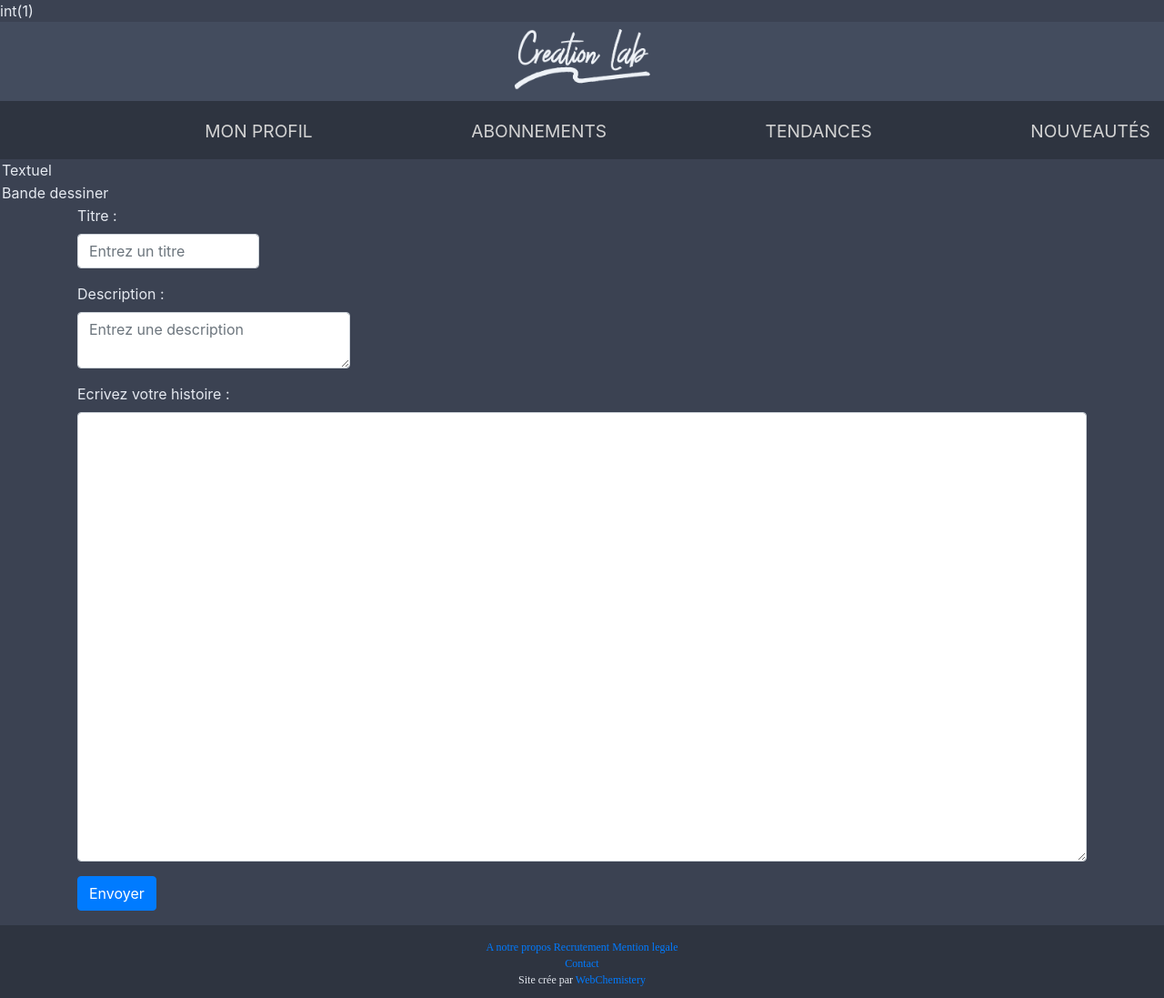
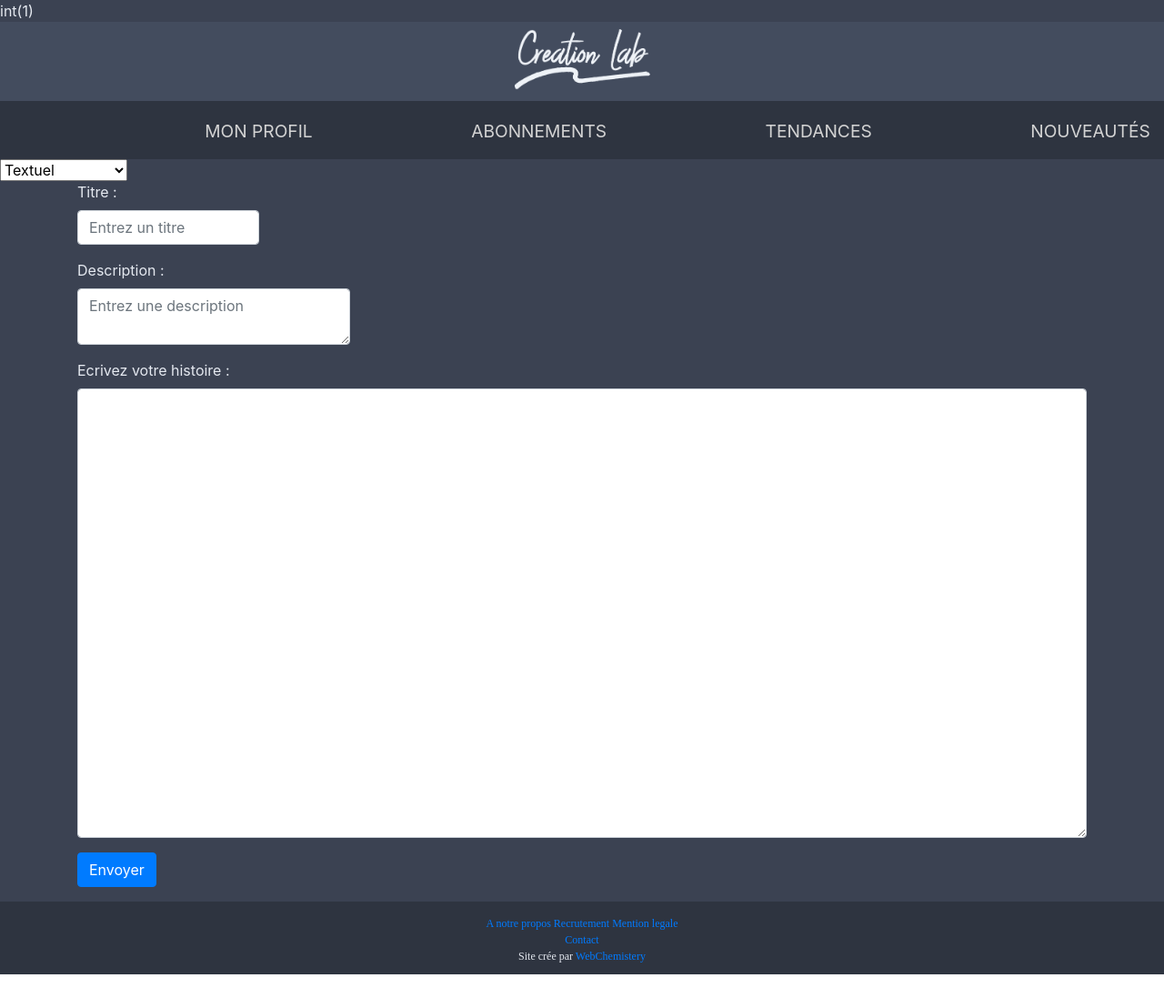
Before and after one commit to GuillaumeLeon/CreationLab, a PHP site: page /new_project.php in a window 1280 px wide. Shown: the whole page at 91% size. After the commit the page ends 1071 px from the top, so only its background shows below. Run offline with PHP 8.4, Linux system fonts and the light colour scheme; a user stored in the database is signed in.

Commit message:
footer fail

```diff
--- a/css/style.css
+++ b/css/style.css
@@ -1,6 +1,11 @@
 html {
    font-family: sans-serif;
    background-color: #3b4252;
+}
+
+body,
+html {
+   height: 100%;
 }
 
 nav {
@@ -79,8 +84,6 @@ body {
 
 footer {
    background: #ccc;
-   bottom: 0;
-   left: 0;
    width: 100%;
    padding-top: 15px;
    height: 10%;
--- a/new_project.php
+++ b/new_project.php
@@ -1,4 +1,5 @@
 <?php
+
 require 'db.php';
 
 session_start();
@@ -38,10 +39,12 @@ function setForm(value) {
           height="71"></a></span>
   </nav>
 <?php include 'partials/menu.php';?>
+<div>
 <select class="mdb-select md-form" onchange="setForm(this.value)">
   <option value="form_text">Textuel</option>
   <option value="form_draw">Bande dessiner</option>
 </select>
+</div>
   <div class="container" id="form_text">
       <form action="new_post.php" method="post">
         <div class="form-group">
```
